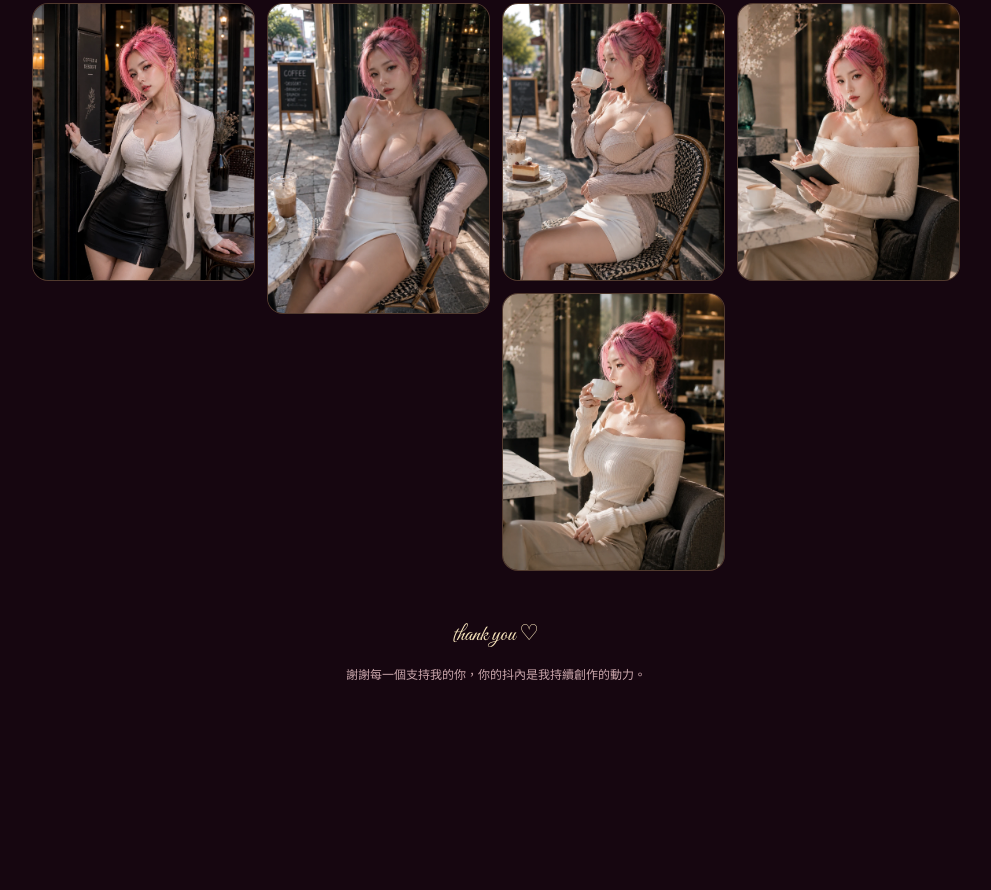
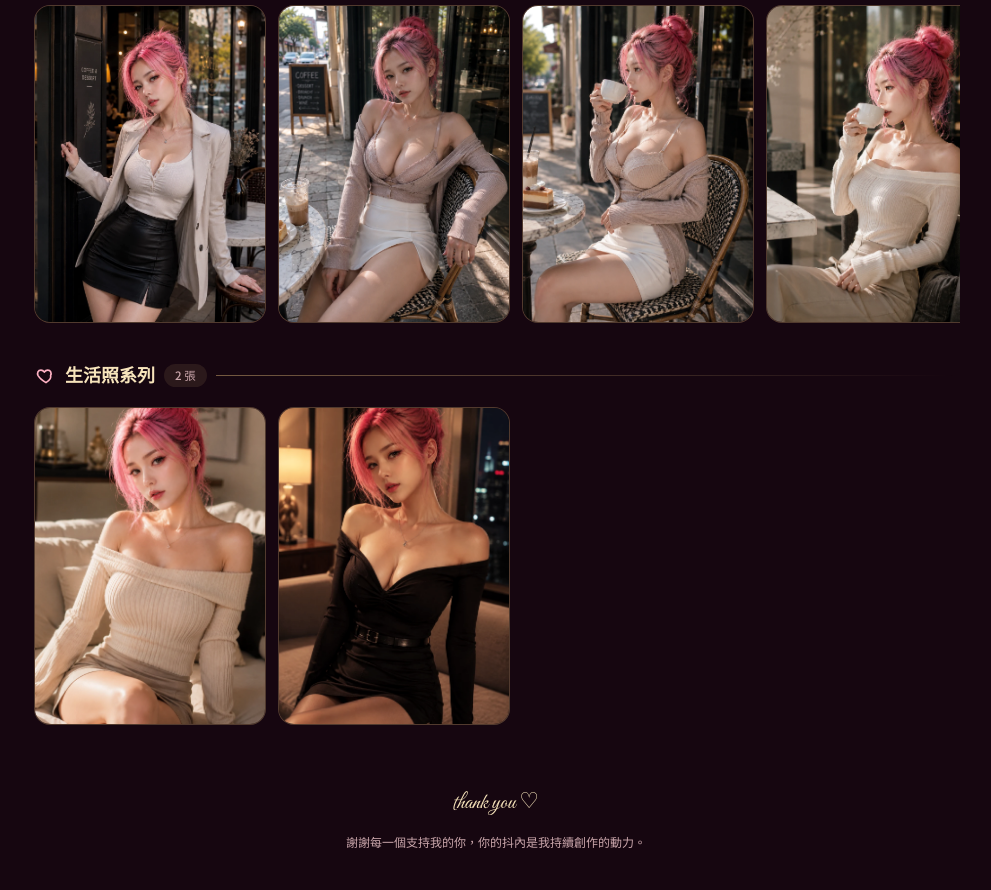
Before and after one commit to adongwang97-cpu/adom, a plain HTML site: page index.html in a window 1280 px wide. Shown: the part 1348-2238 px from the top of the page, without its empty margins (144-1135 px from the left). Before the commit the page ends 2108 px from the top, so only its background shows below. Drawn offline with nearby package versions, Linux system fonts and the light colour scheme; a web font is replaced by a local one.

Commit message:
相簿改橫向滑動 + 新增生活照系列(2張)

```diff
--- a/index.html
+++ b/index.html
@@ -96,12 +96,12 @@ body::after{content:"";position:fixed;inset:0;z-index:-1;pointer-events:none;opa
 .gcat::after{content:"";flex:1;height:1px;background:linear-gradient(90deg,var(--line2),transparent)}
 .gcat .ic{color:var(--rose2);width:20px;height:20px}
 .gcount{font-size:11.5px;font-weight:500;color:var(--mut);background:rgba(232,192,125,.1);padding:2px 11px;border-radius:20px;font-family:'Noto Sans TC'}
-.grid{column-count:2;column-gap:12px}
-@media(min-width:640px){.grid{column-count:3}}
-@media(min-width:900px){.grid{column-count:4}}
-.gitem{break-inside:avoid;margin-bottom:12px;border-radius:16px;overflow:hidden;position:relative;cursor:pointer;
-  border:1px solid var(--line);background:var(--card);display:block;transition:transform .35s,box-shadow .35s}
-.gitem img{width:100%;display:block;transition:transform .5s,filter .5s;filter:saturate(.92) contrast(1.03)}
+.grid{display:flex;gap:12px;overflow-x:auto;overflow-y:hidden;scroll-snap-type:x mandatory;padding:2px 2px 14px;scrollbar-width:none;-webkit-overflow-scrolling:touch}
+.grid::-webkit-scrollbar{display:none}
+.gitem{flex:0 0 auto;width:210px;height:290px;scroll-snap-align:center;border-radius:16px;overflow:hidden;position:relative;cursor:pointer;
+  border:1px solid var(--line);background:var(--card);transition:transform .35s,box-shadow .35s}
+@media(min-width:640px){.gitem{width:232px;height:318px}}
+.gitem img{width:100%;height:100%;object-fit:cover;display:block;transition:transform .5s,filter .5s;filter:saturate(.92) contrast(1.03)}
 .gitem:hover{transform:translateY(-4px) rotate(-1deg);box-shadow:0 14px 34px rgba(255,122,156,.28)}
 .gitem:hover img{transform:scale(1.06);filter:saturate(1.1)}
 .gitem::after{content:"";position:absolute;inset:0;background:linear-gradient(180deg,transparent 55%,rgba(138,34,71,.4));opacity:0;transition:opacity .35s}
@@ -237,7 +237,7 @@ document.querySelectorAll('.rise').forEach(function(el){io.observe(el);});
 
 // ===== 相簿：讀 photos.json（依系列分類）=====
 var PHOTOS=[],cur=0;
-var SECTIONS=[{k:'soccer',n:'世足賽系列',ic:'i-bolt'},{k:'cafe',n:'下午茶系列',ic:'i-cam'},{k:'other',n:'寫真',ic:'i-cam'}];
+var SECTIONS=[{k:'soccer',n:'世足賽系列',ic:'i-bolt'},{k:'cafe',n:'下午茶系列',ic:'i-cam'},{k:'life',n:'生活照系列',ic:'i-heart'},{k:'other',n:'寫真',ic:'i-cam'}];
 fetch('photos.json?v='+Date.now()).then(function(r){return r.json();}).then(function(data){
   if(Array.isArray(data))data={other:data};
   var g=document.getElementById('gallery'),html='';
--- a/photos.json
+++ b/photos.json
@@ -11,5 +11,9 @@
     "cafe-03.webp",
     "cafe-04.webp",
     "cafe-05.webp"
+  ],
+  "life": [
+    "life-01.webp",
+    "life-02.webp"
   ]
 }
```
Also changed, not shown: build-gallery.mjs (+5 -3 lines), photos/01.webp (deleted), photos/02.webp (deleted), photos/03.webp (deleted), photos/04.webp (deleted), photos/05.webp (deleted), photos/06.webp (deleted), photos/07.webp (deleted), photos/08.webp (deleted), photos/09.webp (deleted), photos/life-01.webp (added), photos/life-02.webp (added).
